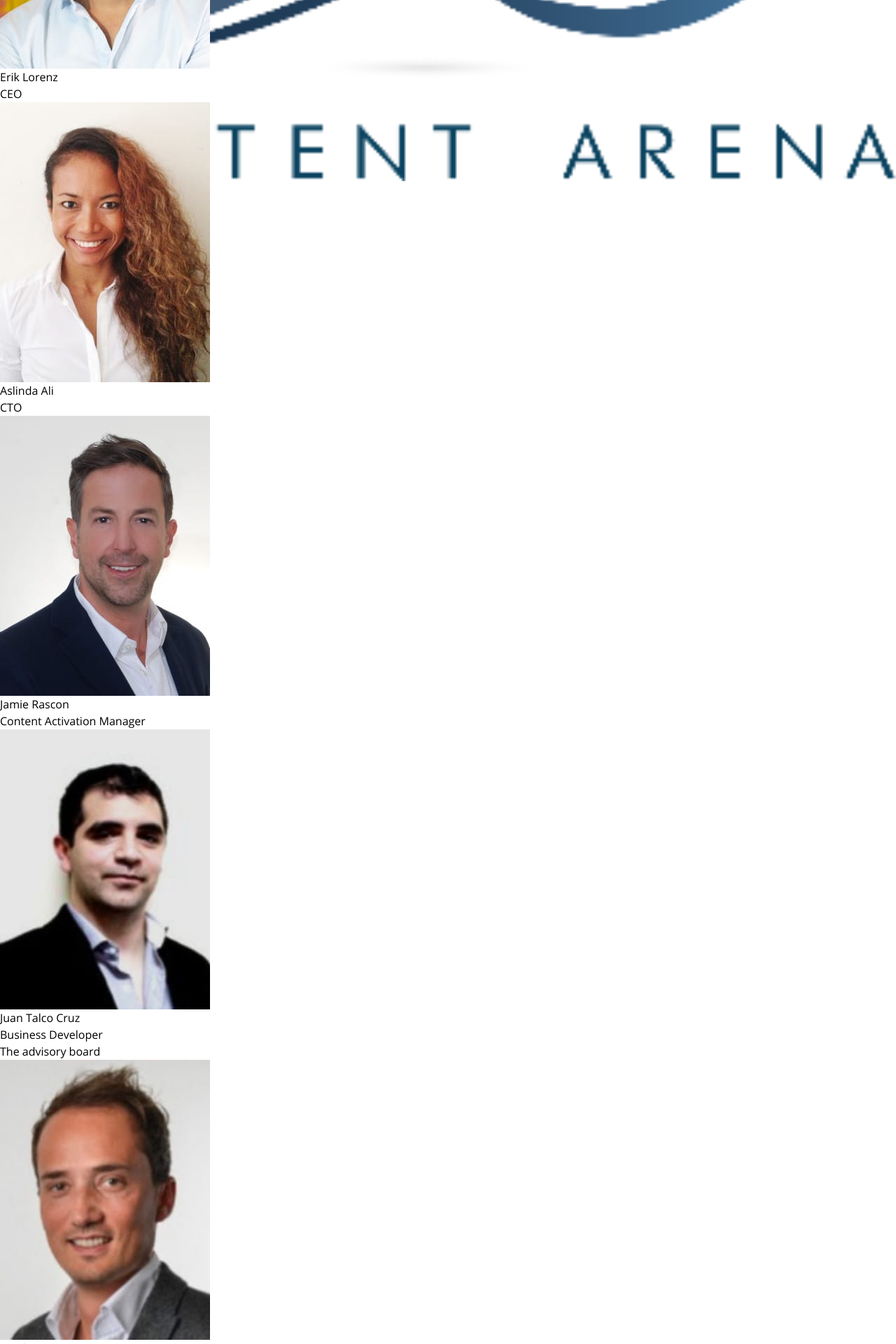
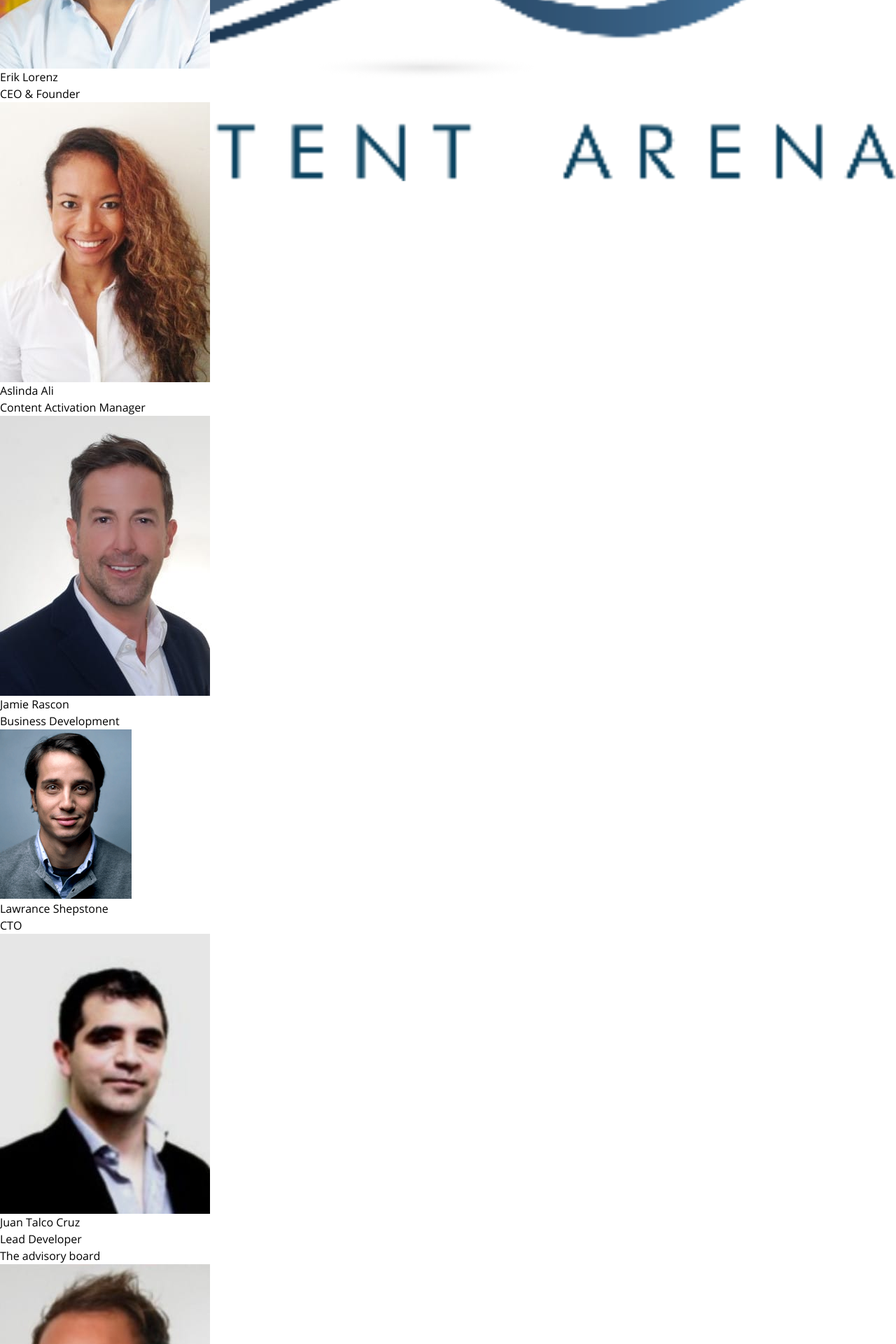
Before and after one commit to stepanjakl/collabcollective, a Vue app: page /about-us in a window 1280 px wide. Shown: the part 800-2720 px from the top of the page at 70% size. Built offline with nearby package versions, Linux system fonts and the light colour scheme; what heroku-ssl-redirect, v-lazy-image would draw is missing.

Commit message:
Update content

```diff
--- a/src/App.vue
+++ b/src/App.vue
@@ -10,6 +10,7 @@
 </template>
 
 <script>
+
     import Navbar from '@/layout/Navbar'
     import PageFooter from '@/layout/PageFooter'
     import MobileMenu from "@/layout/MobileMenu";
--- a/src/views/About.vue
+++ b/src/views/About.vue
@@ -39,10 +39,11 @@
 
         <div class="container mx-auto flex flex-row md:justify-between sm:justify-center justify-center flex-wrap sm:p-8 p-2">
 
-            <ContactPerson name="Erik Lorenz" role="CEO"/>
-            <ContactPerson name="Aslinda Ali" role="CTO"/>
-            <ContactPerson name="Jamie Rascon" role="Content Activation Manager"/>
-            <ContactPerson name="Juan Talco Cruz" role="Business Developer"/>
+            <ContactPerson name="Erik Lorenz" role="CEO & Founder"/>
+            <ContactPerson name="Aslinda Ali" role="Content Activation Manager"/>
+            <ContactPerson name="Jamie Rascon" role="Business Development"/>
+            <ContactPerson name="Lawrance Shepstone" role="CTO"/>
+            <ContactPerson name="Juan Talco Cruz" role="Lead Developer"/>
 
         </div>
 
@@ -55,8 +56,8 @@
             <ContactPerson name="Sascha Kojic" role="Co-Founder Content Arena & CEO SN1 Consulting"/>
             <ContactPerson name="Bernhard Reidlsperger" role="Co-Founder Content Arena & President Hogmore Media AG"/>
             <ContactPerson name="Klemens Kögle" role="Co-Founder Content Arena & CEO Hogmore Media AG"/>
-            <ContactPerson name="John Gleasure" role="Chief Bussiness Developer Officer DANZ Media"/>
-            <ContactPerson name="Alexander Fryba" role="Product Developmet Expert"/>
+            <ContactPerson name="John Gleasure" role="Strategic Advisor (Chief Business Development Officer DAZN Media)"/>
+            <ContactPerson name="Alexander Fryba" role="Strategic Advisor (Ex Managing Director Innovation Sportradar)"/>
 
         </div>
 
--- a/src/views/Home.vue
+++ b/src/views/Home.vue
@@ -80,7 +80,7 @@
                           :src-placeholder="require('@/assets/asides/home-marketplace-lowres.png')"/>
         </content-block>
 
-        <content-block left btnOne btnLink="/#"
+        <content-block left btnOne btnLink="/sellers"
             label="Rights Manager"
             header="The most efficient way to manage your right portfolio."
             text="Stay on top of your rights and optimize your sales management. Forget about spreadsheets! Have all information in one place, generate commercial reports, and expose available rights on the marketplace with just a few clicks.">
@@ -89,7 +89,7 @@
                           :src-placeholder="require('@/assets/asides/home-rights-manager-lowres.png')"/>
         </content-block>
 
-        <content-block right btnOne btnLink="/#" class="lg:pl-12 pl-0"
+        <content-block right btnOne btnLink="/sellers" class="lg:pl-12 pl-0"
             label="Content marketing"
             header="Bringing the right message to the right people."
             text="Create meaningful visibility for your available rights around the world through targeted communication. Email & SMS alerts, newsletters, social media marketing Content Arena covers it all for you, expose your potential to thousands of buyers.">
@@ -117,7 +117,7 @@
 
                         <div class="w-full absolute z-10 xl:bottom-142px sm:bottom-102px bottom-60px flex items-center">
                             <div class="mx-auto">
-                                <anim-button yellow to="/buyers" class="sm:py-6 py-4 sm:px-10 px-8 font-bold uppercase tracking-wider">Learn&nbsp;more</anim-button>
+                                <anim-button yellow to="/sellers" class="sm:py-6 py-4 sm:px-10 px-8 font-bold uppercase tracking-wider">Learn&nbsp;more</anim-button>
                                 <!--<router-link to="/sellers" class="btn btn-yellow sm:py-6 py-4 sm:px-10 px-8 font-bold uppercase tracking-wider rounded-sm">Learn&nbsp;more</router-link>-->
                             </div>
                         </div>
@@ -134,12 +134,12 @@
 
                          <div class="relative z-10 sm:p-16 p-12 xl:pt-32 sm:pt-20 pt-12 text-center lg:mx-0 mx-auto" style="max-width: 500px">
                             <h3 class="font-bold text-white sm:text-2xl text-xl uppercase mb-4 tracking-widest">Broadcasters</h3>
-                            <p class="font-normal text-white text-lg mb-8 leading-relaxed">Disover a multitude of rights opportunities at your finger tips and optimize your content portfolio.</p>
+                            <p class="font-normal text-white text-lg mb-8 leading-relaxed">Discover a multitude of rights opportunities at your finger tips and optimize your content portfolio.</p>
                         </div>
 
                         <div class="w-full absolute z-10 xl:bottom-142px sm:bottom-102px bottom-60px flex items-center">
                             <div class="xl:mx-40 mx-auto">
-                                <anim-button yellow to="/buyers" class="sm:py-6 py-4 sm:px-10 px-8 font-bold uppercase tracking-wider">Learn&nbsp;more</anim-button>
+                                <anim-button yellow to="/sellers" class="sm:py-6 py-4 sm:px-10 px-8 font-bold uppercase tracking-wider">Learn&nbsp;more</anim-button>
                                 <!--<router-link to="/buyers" class="btn btn-yellow sm:py-6 py-4 sm:px-10 px-8 font-bold uppercase tracking-wider rounded-sm">Learn&nbsp;more</router-link>-->
                             </div>
                         </div>
@@ -171,8 +171,6 @@
 
 <script>
     import VueSlickCarousel from 'vue-slick-carousel'
-    require('vue-slick-carousel/dist/vue-slick-carousel.css')
-    require('vue-slick-carousel/dist/vue-slick-carousel-theme.css')
 
     import SectionTitle from '../components/SectionTitle';
     import TopPicture from '../layout/TopPicture';
```
Also changed, not shown: src/assets/fonts.scss (line endings or trailing spaces), src/assets/people/lawrance-shepstone.jpg (added).
